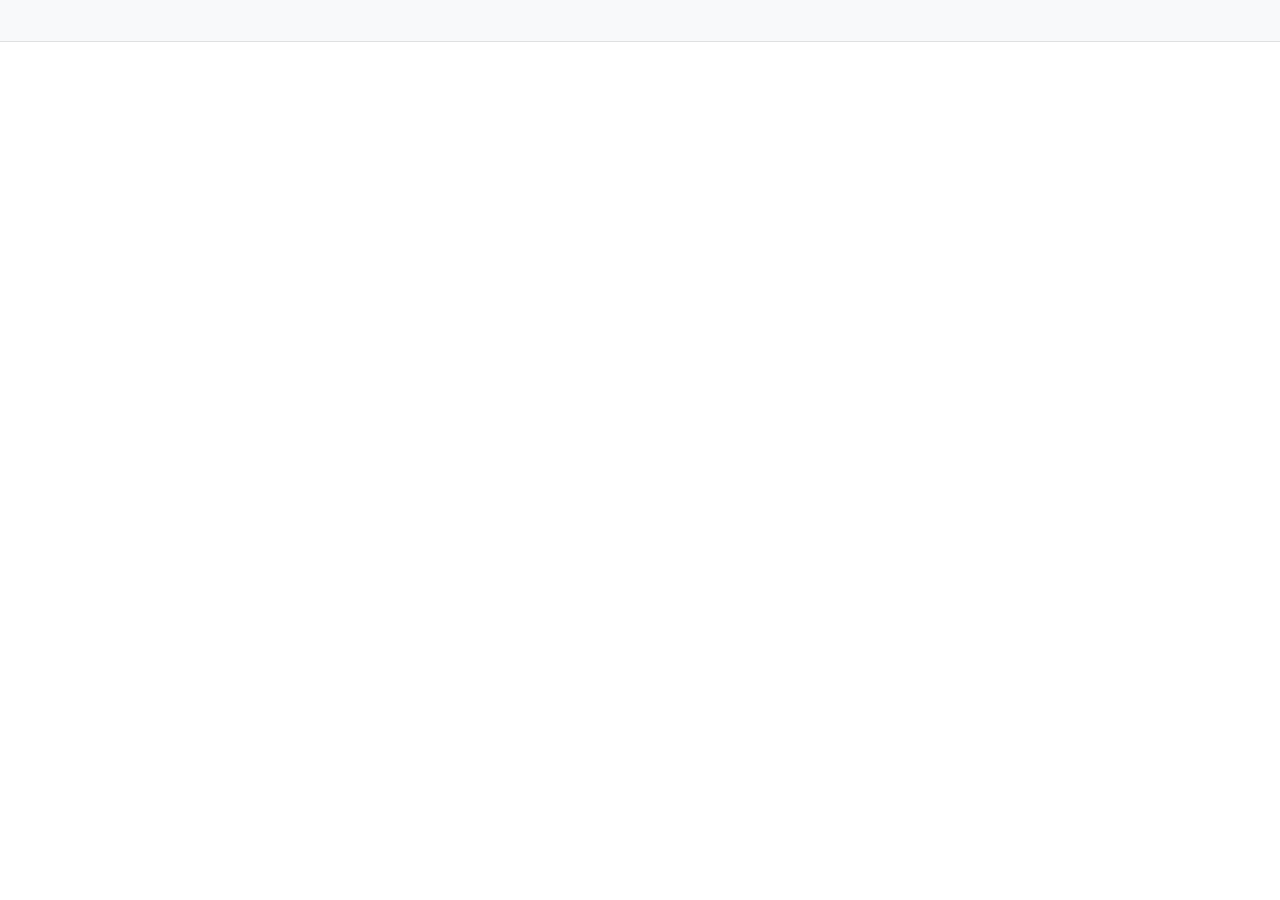
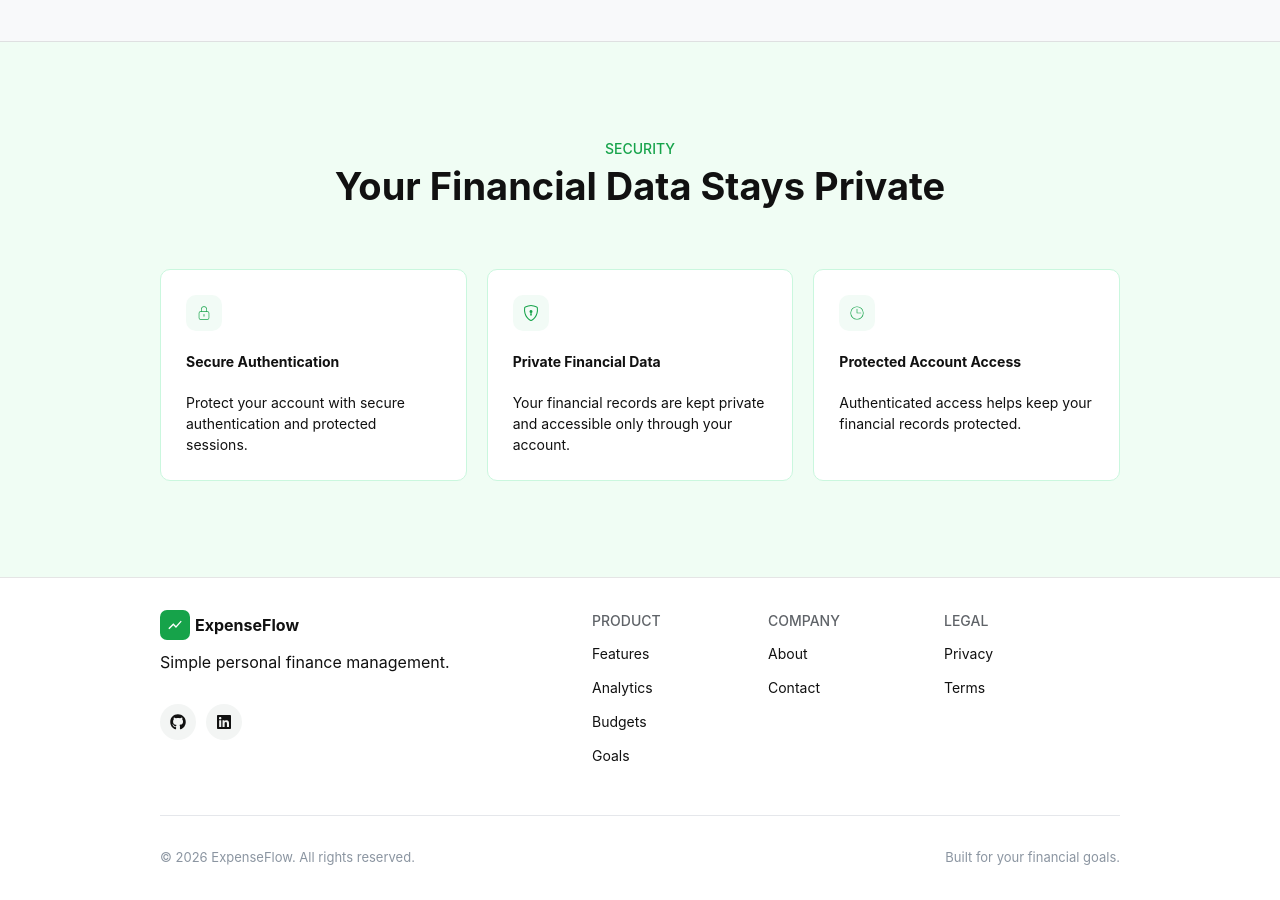
Before and after one commit to Rahmat-Ali-15/FINANCE-MANAGEMENT, a React app in the folder frontend/: page / in a window 1280 px wide. Shown: the part 3940-4840 px from the top of the page. Before the commit the page ends 3982 px from the top, so only its background shows below. Built offline with nearby package versions, Linux system fonts and the light colour scheme; the HTML template or start-up script is replaced by a standard one.

Commit message:
Landing page completed

```diff
--- /dev/null
+++ b/frontend/src/components/Footer/Footer.css
@@ -0,0 +1,84 @@
+.footer-section{
+    padding: 2rem 10rem;
+    border-top: 1px solid rgba(0, 0, 0, 0.1);
+}
+
+.footer-top-container{
+    width: 100%;
+    display: flex;
+    border-bottom: 1px solid var(--color-border);
+    padding-bottom: 3rem;
+}
+
+/* Footer left */
+.footer-left{
+    width: 45%;
+    display: flex;
+    flex-direction: column;
+    gap: 10px;
+}
+
+.footer-logo{
+    display: flex;
+    align-items: center;
+    gap: 5px;
+}
+
+.footer-logo>div{
+    padding: 7px;
+    border-radius: 7px;
+    background-color: var(--color-primary);
+    color: var(--color-bg);
+}
+
+.footer-logo-name{
+    font-size: 16px;
+    font-weight: 700;
+}
+
+.social-media{
+    display: flex;
+    gap: 10px;
+}
+
+.social-media>div{
+    margin-top: 20px;
+    padding: 10px;
+    border-radius: 20px;
+    background-color: var(--color-bg-tertiary);
+}
+
+/* Footer Right */
+.footer-right{
+    width: 55%;
+    display: grid;
+    grid-template-columns: repeat(3, 1fr);
+}
+
+.footer-right>ul{
+    display: flex;
+    flex-direction: column;
+    gap: 10px;
+}
+
+.footer-right>ul>p{
+    font-size: 14px;
+    font-weight: 500;
+}
+
+.footer-right>ul>li>a{
+    font-size: 14px;
+}
+
+/* Footer Bottom */
+.footer-bottom{
+    display: flex;
+    justify-content: space-between;
+    align-items: center;
+    padding-top: 2rem;
+}
+
+.footer-bottom>p{
+    font-size: 13px;
+    color: var(--color-text-tertiary);
+}
--- /dev/null
+++ b/frontend/src/components/Footer/Footer.jsx
@@ -0,0 +1,53 @@
+import "./Footer.css";
+
+import { MdOutlineShowChart } from 'react-icons/md';
+import { FaLinkedin } from "react-icons/fa6";
+import { FaGithub } from "react-icons/fa";
+
+export const Footer = () => {
+    return (
+        <>
+            <section className="footer-section">
+                <div className="footer-top-container">
+                    <div className="footer-left">
+                        <a href="/" className="footer-logo">
+                            <div>
+                                <MdOutlineShowChart />
+                            </div>
+                            <span className="footer-logo-name">ExpenseFlow</span>
+                        </a>
+                        <span>Simple personal finance management.</span>
+
+                        <div className="social-media">
+                            <div><FaGithub /></div>
+                            <div><FaLinkedin /></div>
+                        </div>
+                    </div>
+                    <div className="footer-right">
+                        <ul>
+                            <p>PRODUCT</p>
+                            <li><a href="#features">Features</a></li>
+                            <li><a href="#analytics">Analytics</a></li>
+                            <li><a href="#budgets">Budgets</a></li>
+                            <li><a href="#goals">Goals</a></li>
+                        </ul>
+                        <ul>
+                            <p>COMPANY</p>
+                            <li><a href="#">About</a></li>
+                            <li><a href="#">Contact</a></li>
+                        </ul>
+                        <ul>
+                            <p>LEGAL</p>
+                            <li><a href="#">Privacy</a></li>
+                            <li><a href="#">Terms</a></li>
+                        </ul>
+                    </div>
+                </div>
+                <div className="footer-bottom">
+                    <p>© 2026 ExpenseFlow. All rights reserved.</p>
+                    <p>Built for your financial goals.</p>
+                </div>
+            </section>
+        </>
+    )
+}
--- a/frontend/src/components/Goals/Goals.jsx
+++ b/frontend/src/components/Goals/Goals.jsx
@@ -28,7 +28,7 @@ export const Goals = () => {
 
     return (
         <>
-            <section className="goals-section">
+            <section className="goals-section" id="goals">
                 <div className="goals-container">
                     <div className="goals-heading">
                         <span>GOALS</span>
--- /dev/null
+++ b/frontend/src/components/Security/Security.css
@@ -0,0 +1,59 @@
+.security-section{
+    background-color: #f0fdf4;
+    padding: 6rem 10rem;
+    display: flex;
+    flex-direction: column;
+    gap: 60px;
+}
+
+.security-header{
+    display: flex;
+    flex-direction: column;
+    align-items: center;
+    justify-content: center;
+}
+
+.security-header>span{
+    color: var(--color-primary);
+    font-size: 14px;
+    font-weight: 500;
+    margin-bottom: 5px;
+}
+
+.security-header>h3{
+    font-size: 38px;
+}
+
+.security-card-container{
+    display: grid;
+    grid-template-columns: repeat(3, 1fr);
+    gap: 20px;
+}
+
+.security-card{
+    padding: 25px;
+    display: flex;
+    flex-direction: column;
+    gap: 20px;
+    border-radius: 10px;
+    border: 1px solid #caf7de;
+    background-color: var(--color-surface);
+}
+
+.security-card>div{
+    width: fit-content;
+    background-color: #f2fbf6;
+    color: var(--color-primary);
+    padding: 10px;
+    border-radius: 10px;
+}
+
+.security-card>p{
+    font-weight: 700;
+    font-size: 14px;
+    color: var(--color-text);
+}
+
+.security-card>span{
+    font-size: 14px;
+}
--- /dev/null
+++ b/frontend/src/components/Security/Security.jsx
@@ -0,0 +1,48 @@
+import "./Security.css";
+
+import { CiLock } from "react-icons/ci";
+import { CiClock2 } from "react-icons/ci";
+import { BsShieldLock } from "react-icons/bs";
+
+export const Security = () => {
+
+    const cardData = [
+        {
+            icon: <CiLock />,
+            title: "Secure Authentication",
+            desc: "Protect your account with secure authentication and protected sessions."
+        },
+        {
+            icon: <BsShieldLock />,
+            title: "Private Financial Data",
+            desc: "Your financial records are kept private and accessible only through your account."
+        },
+        {
+            icon: <CiClock2 />,
+            title: "Protected Account Access",
+            desc: "Authenticated access helps keep your financial records protected."
+        },
+    ]
+
+    return (
+        <>
+            <section className="security-section">
+                <div className="security-header">
+                    <span>SECURITY</span>
+                    <h3>Your Financial Data Stays Private</h3>
+                </div>
+                <div className="security-card-container">
+                    {
+                        cardData && cardData.map((el, id) => (
+                            <div key={id} className="security-card">
+                                <div>{el.icon}</div>
+                                <p>{el.title}</p>
+                                <span>{el.desc}</span>
+                            </div>
+                        ))
+                    }
+                </div>
+            </section>
+        </>
+    )
+}
--- a/frontend/src/layout/PublicLayout/PublicLayout.jsx
+++ b/frontend/src/layout/PublicLayout/PublicLayout.jsx
@@ -1,6 +1,7 @@
 import { Outlet } from "react-router-dom"
 import { PublicNavbar } from "../../components/Navbar/PublicNavbar/PublicNavbar"
 import { Landing } from "../../pages/Landing/Landing"
+import { Footer } from "../../components/Footer/Footer"
 
 export const PublicLayout = () => {
     return (
@@ -10,6 +11,10 @@ export const PublicLayout = () => {
                 <Landing />
                 <Outlet />
             </main>
+
+            <footer>
+                <Footer />
+            </footer>
         </>
     )
 }
--- a/frontend/src/pages/Landing/Landing.jsx
+++ b/frontend/src/pages/Landing/Landing.jsx
@@ -5,6 +5,7 @@ import { Features } from "../../components/Features/Features";
 import { Goals } from "../../components/Goals/Goals";
 import { Process } from "../../components/Process/Process";
 import { PublicHero } from "../../components/PublicHero/PublicHero";
+import { Security } from "../../components/Security/Security";
 import "./Landing.css";
 
 export const Landing = () => {
@@ -26,6 +27,8 @@ export const Landing = () => {
 
                 <Process />
 
+                <Security />
+
             </section>
         </>
     )
```
